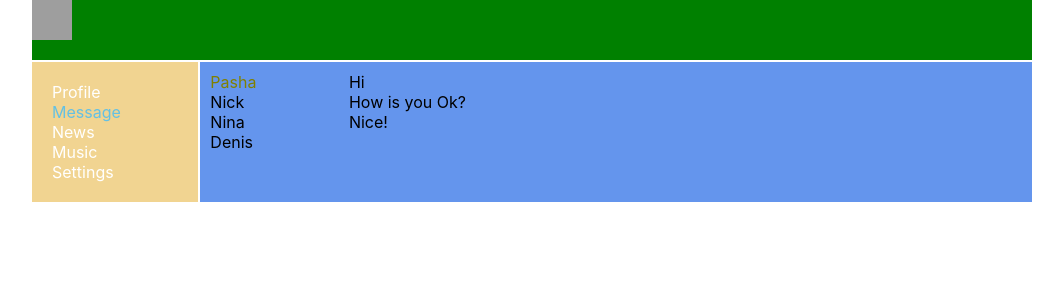
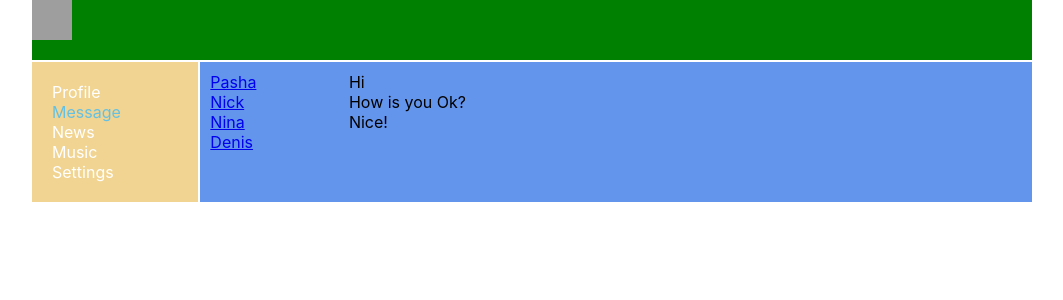
Before and after one commit to Falloutdevil/social_network_typesript, a React (Create React App) app: page /dialogs in a window 1280 px wide. Shown: the top 300 px of the page, without its empty margins (108-1171 px from the left). Built offline with nearby package versions, Linux system fonts and the light colour scheme; grey boxes are pictures that could not be loaded.

Commit message:
route exact (22)

```diff
--- a/src/components/dialogs/Dialogs.tsx
+++ b/src/components/dialogs/Dialogs.tsx
@@ -1,21 +1,22 @@
 import React from 'react';
 import s from './Dialogs.module.css'
+import {NavLink} from 'react-router-dom';
 
 export const Dialogs = () => {
     return (
         <div className={s.dialogs}>
             <div className={s.dialogsItems}>
                 <div className={`${s.dialog} ${s.active}`}>
-                    Pasha
+                    <NavLink to={'/dialogs/1'}>Pasha</NavLink>
                 </div>
                 <div className={s.dialog}>
-                    Nick
+                    <NavLink to={'/dialogs/2'}>Nick</NavLink>
                 </div>
                 <div className={s.dialog}>
-                    Nina
+                    <NavLink to={'/dialogs/3'}>Nina</NavLink>
                 </div>
                 <div className={s.dialog}>
-                    Denis
+                    <NavLink to={'/dialogs/4'}>Denis</NavLink>
                 </div>
             </div>
             <div className={s.messages}>
```
